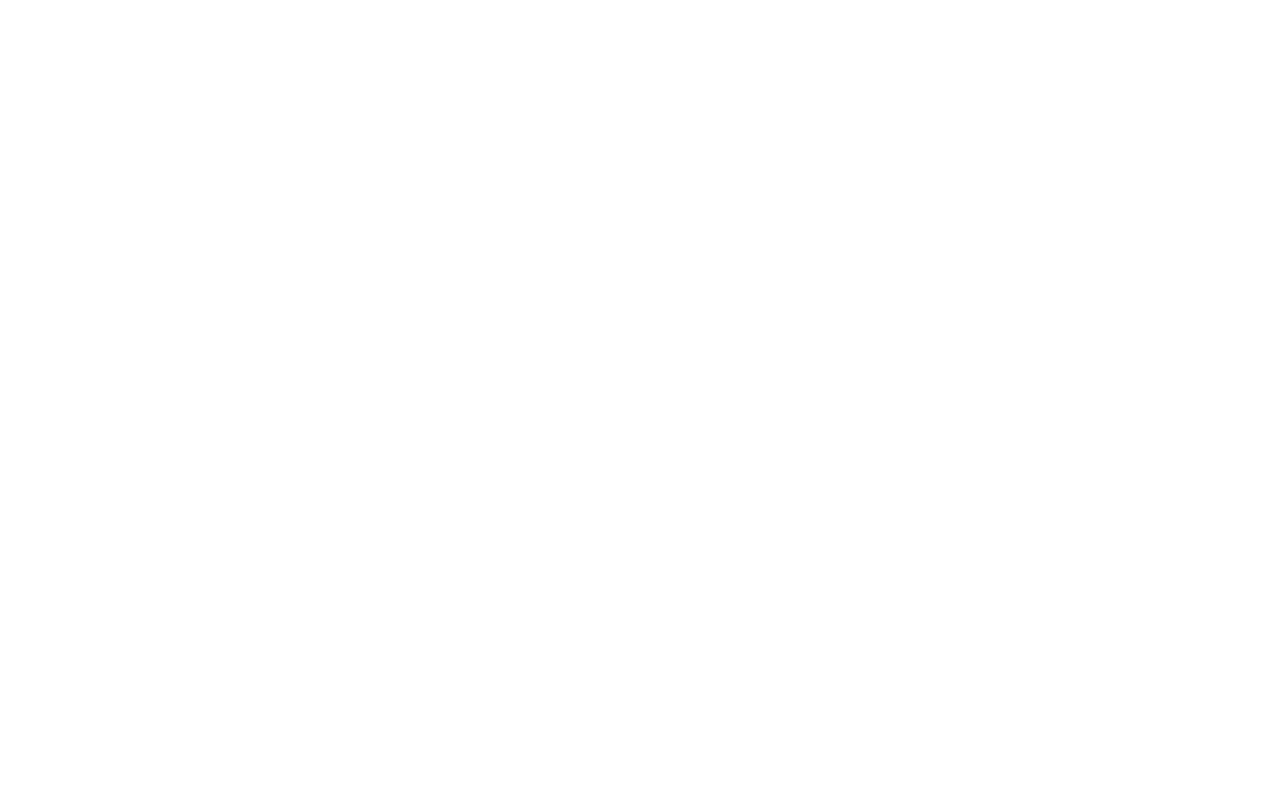
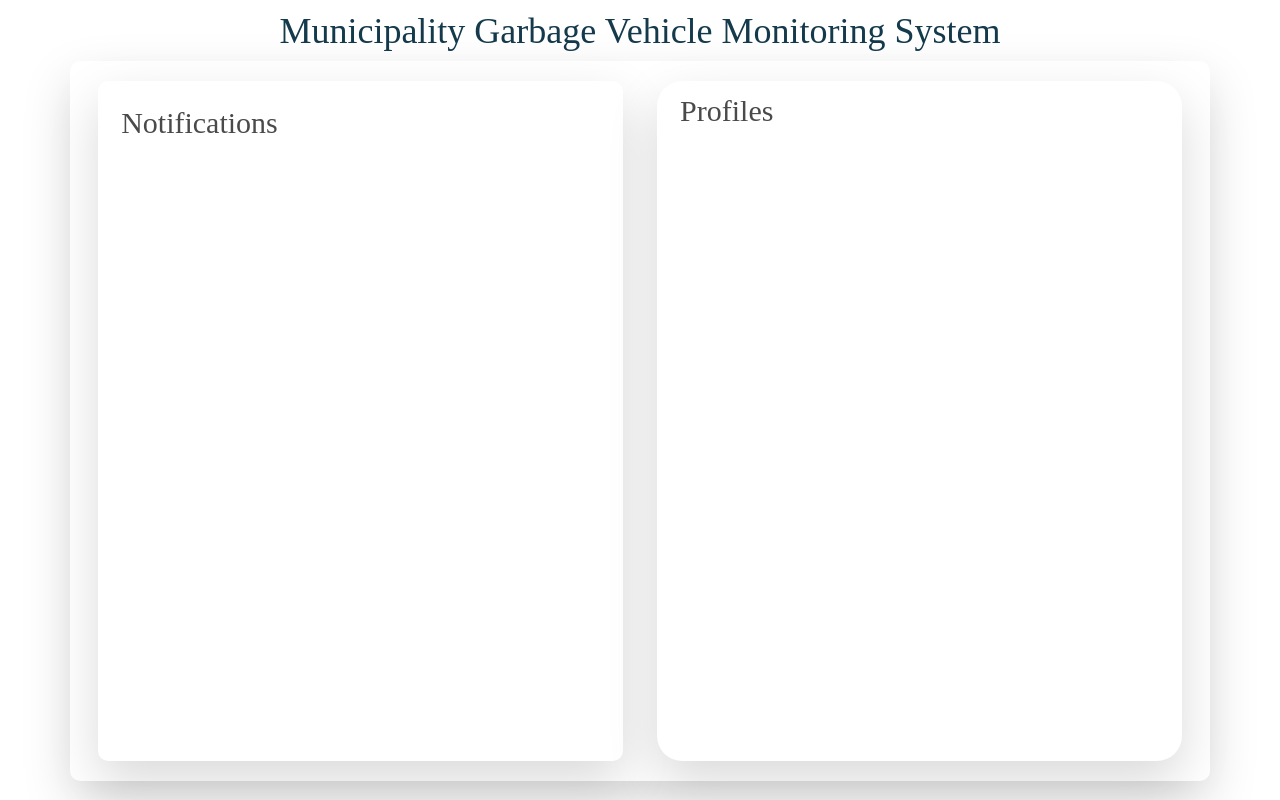
Before and after one commit to garbagevehicletracker/com.buie.garbagevehicletracker-backbone, a React (Vite) app: page /Dashboard in a window 1280 px wide. Before the commit this address had no page. Built offline with nearby package versions, Linux system fonts and the light colour scheme.

Commit message:
Dashboard Page [1/5]

```diff
--- a/src/App.jsx
+++ b/src/App.jsx
@@ -3,12 +3,13 @@
 import AdminPage from "./pages/AdminPage";
 import AddVehicle from "./pages/AddVehicle";
 import AddDriver from "./pages/AddDriver";
+import Dashboard from "./pages/Dashboard";
 const App = () => {
   return (
     <Router>
       <Routes>
         <Route path="/login" exact element={<LoginForm />} />
-        {/* <Route path="/" element={<DashboardPage />} /> */}
+        <Route path="/Dashboard" element={<Dashboard />} />
         <Route path="/admin" element={<AdminPage />} />
         <Route path="/addvehicle" element={<AddVehicle />} />
         <Route path="/adddriver" element={<AddDriver />} />
--- /dev/null
+++ b/src/components/NotificationSection.jsx
@@ -0,0 +1,16 @@
+import React, { useEffect, useState } from 'react';
+import "../styles/home.css"
+
+const NotificationSection = () => {
+
+    return (
+        <section className="notification" id="notificationSection">
+            <h2>Notifications</h2>
+            <ul>
+
+            </ul>
+        </section>
+    );
+}
+
+export default NotificationSection;
--- /dev/null
+++ b/src/components/ProfilesSection.jsx
@@ -0,0 +1,56 @@
+import React, { useEffect, useState } from 'react';
+import "../styles/home.css"
+
+const ProfilesSection = () => {
+    const [profiles, setProfiles] = useState([]);
+
+    useEffect(() => {
+        fetchData();
+    }, []);
+
+    const fetchData = () => {
+        fetch('https://garbage-collect-backend.onrender.com/get-all-assigned-work')
+            .then(response => response.json())
+            .then(data => {
+                fetchDriverAndAreaData(data);
+            })
+            .catch(error => console.error('Error fetching assigned work data:', error));
+    }
+
+    const fetchDriverAndAreaData = (assignedWorkData) => {
+        fetch('https://garbage-collect-backend.onrender.com/get-driver')
+            .then(response => response.json())
+            .then(driverData => {
+                fetch('https://garbage-collect-backend.onrender.com/get-all-areas')
+                    .then(response => response.json())
+                    .then(areaData => {
+                        let profiles = [];
+                        assignedWorkData.forEach(work => {
+                            const correspondingDriver = driverData.find(driver => driver.driverId === work.driverId);
+                            const correspondingArea = areaData.find(area => area.areaId === work.areaId);
+                            if (correspondingDriver) {
+                                profiles.push({
+                                    vehicleId: work.vehicleId,
+                                    driverName: correspondingDriver.name,
+                                    areaName: correspondingArea.name,
+                                    driverImage: correspondingDriver.image
+                                });
+                            }
+                        });
+                        setProfiles(profiles);
+                    })
+                    .catch(error => console.error('Error fetching area data:', error));
+            })
+            .catch(error => console.error('Error fetching driver data:', error));
+    }
+
+    return (
+        <section className="profiles" id="profilesSection">
+            <h2>Profiles</h2>
+            <ul>
+            </ul>
+        </section>
+    );
+}
+
+export default ProfilesSection;
--- /dev/null
+++ b/src/pages/Dashboard.jsx
@@ -0,0 +1,28 @@
+import React from 'react';
+import NotificationSection from '../components/NotificationSection';
+import ProfilesSection from '../components/ProfilesSection';
+import "../styles/home.css"
+
+
+const Dashboard = () => {
+    return (
+        <div>
+            <h1>Municipality Garbage Vehicle Monitoring System</h1>
+            <div className="container">
+                <section className="notification" id="notificationSection">
+                    <h2>Notifications</h2>
+                    <ul>
+
+                    </ul>
+                </section>
+                <section className="profiles" id="profilesSection">
+                    <h2>Profiles</h2>
+                    <ul>
+                    </ul>
+                </section>
+            </div>
+        </div>
+    );
+}
+
+export default Dashboard;
--- /dev/null
+++ b/src/styles/home.css
@@ -0,0 +1,178 @@
+* {
+    margin: 0;
+    padding: 0;
+    box-sizing: border-box;
+}
+
+body {
+    line-height: normal;
+}
+
+html {
+    scroll-behavior: smooth;
+}
+
+:root {
+    /* fonts */
+    --font-nunito-sans: "Nunito Sans";
+    --font-outfit: Outfit;
+
+    /* font sizes */
+    /* --font-size-xl: 20px; */
+
+    /* Colors */
+    --color-white: #fff;
+    --color-black: #000;
+    --color-forestgreen-100: #4caf50;
+    /* --color-forestgreen-200: rgba(76, 175, 80, 0.1); */
+    --color-mainheading: #143A4B;
+    --color-para: #7E7E7E;
+
+    /* Border radiuses */
+    --br-3xs: 10px;
+}
+
+body {
+    height: 100vh;
+    width: 100%;
+    background-color: var(--color-white);
+    display: flex;
+    flex-direction: column;
+    text-align: center;
+}
+
+.container {
+    height: 90vh;
+    width: 90%;
+    margin: auto;
+    background: var(--color-white);
+    box-shadow: 0 20px 50px rgba(0, 0, 0, 0.15);
+    border: 1px solid rgba(255, 255, 255, 0.3);
+    border-radius: var(--br-3xs);
+    padding: var(--br-3xs);
+    position: relative;
+    display: flex;
+}
+
+h1 {
+    color: var(--color-mainheading);
+    font-family: var(--font-nunito-sans);
+    font-size: 36px;
+    margin-top: 10px;
+    user-select: none;
+}
+
+p {
+    color: var(--color-para);
+    font-family: var(--font-outfit);
+    font-weight: 400;
+    font-size: 18px;
+    user-select: none;
+}
+
+h2 {
+    color: #4A4A4A;
+    font-family: var(--font-outfit);
+    font-weight: 200;
+    font-size: 30px;
+    user-select: none;
+    text-align: start;
+}
+
+.notification {
+    height: 85vh;
+    width: 47%;
+    background: var(--color-white);
+    margin: auto;
+    box-shadow: 0 20px 50px rgba(0, 0, 0, 0.15);
+    border-radius: var(--br-3xs);
+    border: 1px solid rgba(255, 255, 255, 0.3);
+    padding: 2%;
+    flex-direction: column;
+    overflow-y: scroll;
+    gap: 20px;
+}
+
+.profiles {
+    height: 85vh;
+    width: 47%;
+    background: var(--color-white);
+    margin: auto;
+    box-shadow: 0 20px 50px rgba(0, 0, 0, 0.15);
+    border-radius: 25px;
+    border: 1px solid rgba(255, 255, 255, 0.3);
+    padding: 1% 2%;
+    /* display: flex; */
+    flex-direction: column;
+    overflow-y: scroll;
+    gap: 20px;
+}
+
+.notifications {
+    height: max-content;
+    width: 100%;
+    background: var(--color-white);
+    margin: 30px 0px;
+    box-shadow: 0 20px 50px rgba(0, 0, 0, 0.15);
+    border-radius: var(--br-3xs);
+    border: 1px solid rgba(255, 255, 255, 0.3);
+    padding: 5% 2%;
+}
+
+.drivers {
+    height: 13vh;
+    width: 100%;
+    background: var(--color-white);
+    margin: 30px 0px;
+    box-shadow: 0 20px 50px rgba(0, 0, 0, 0.15);
+    border-radius: var(--br-3xs);
+    border: 1px solid rgba(255, 255, 255, 0.3);
+    padding: 5% 5%;
+    display: flex;
+    justify-content: space-between;
+    align-items: center;
+}
+
+#profile-photo {
+    width: 75px;
+    height: 75px;
+    border-radius: 50%;
+}
+
+.noti {
+    color: #7E7E7E;
+    font-family: var(--font-outfit);
+    font-size: 25px;
+}
+
+#show-btn {
+    width: 150px;
+    height: 55px;
+    background-color: var(--color-forestgreen-100);
+    outline: none;
+    border: none;
+    border-radius: 35px;
+    color: var(--color-white);
+    cursor: pointer;
+    font-size: large;
+    font-family: var(--font-nunito-sans);
+}
+
+.driver-info {
+    display: flex;
+    flex-direction: column;
+    justify-content: space-around;
+}
+
+::-webkit-scrollbar {
+    width: 15px;
+}
+
+::-webkit-scrollbar-track {
+    padding: 2px;
+}
+
+::-webkit-scrollbar-thumb {
+    background: var(--color-forestgreen-100);
+    border-radius: 10px;
+}
```
